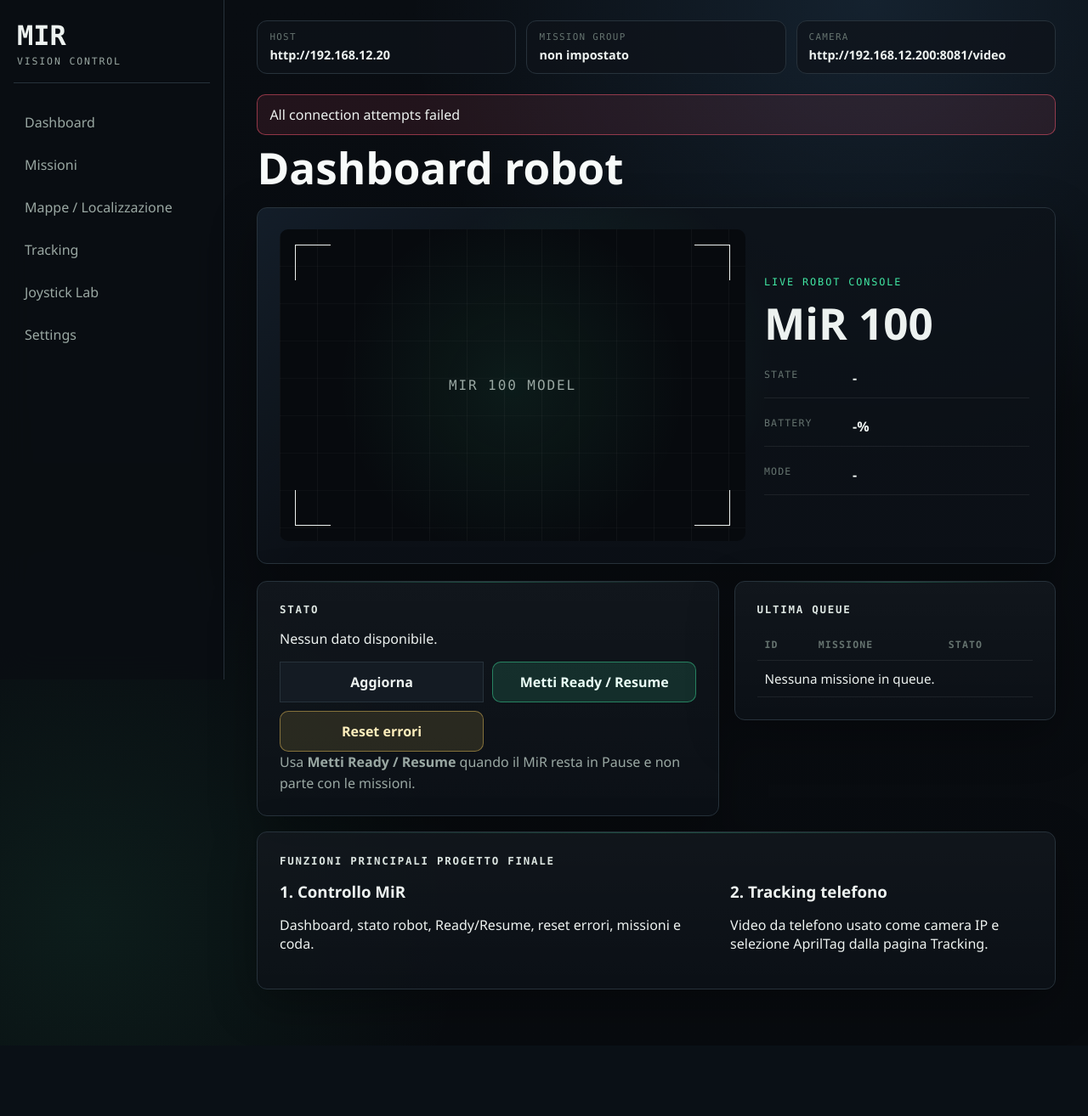
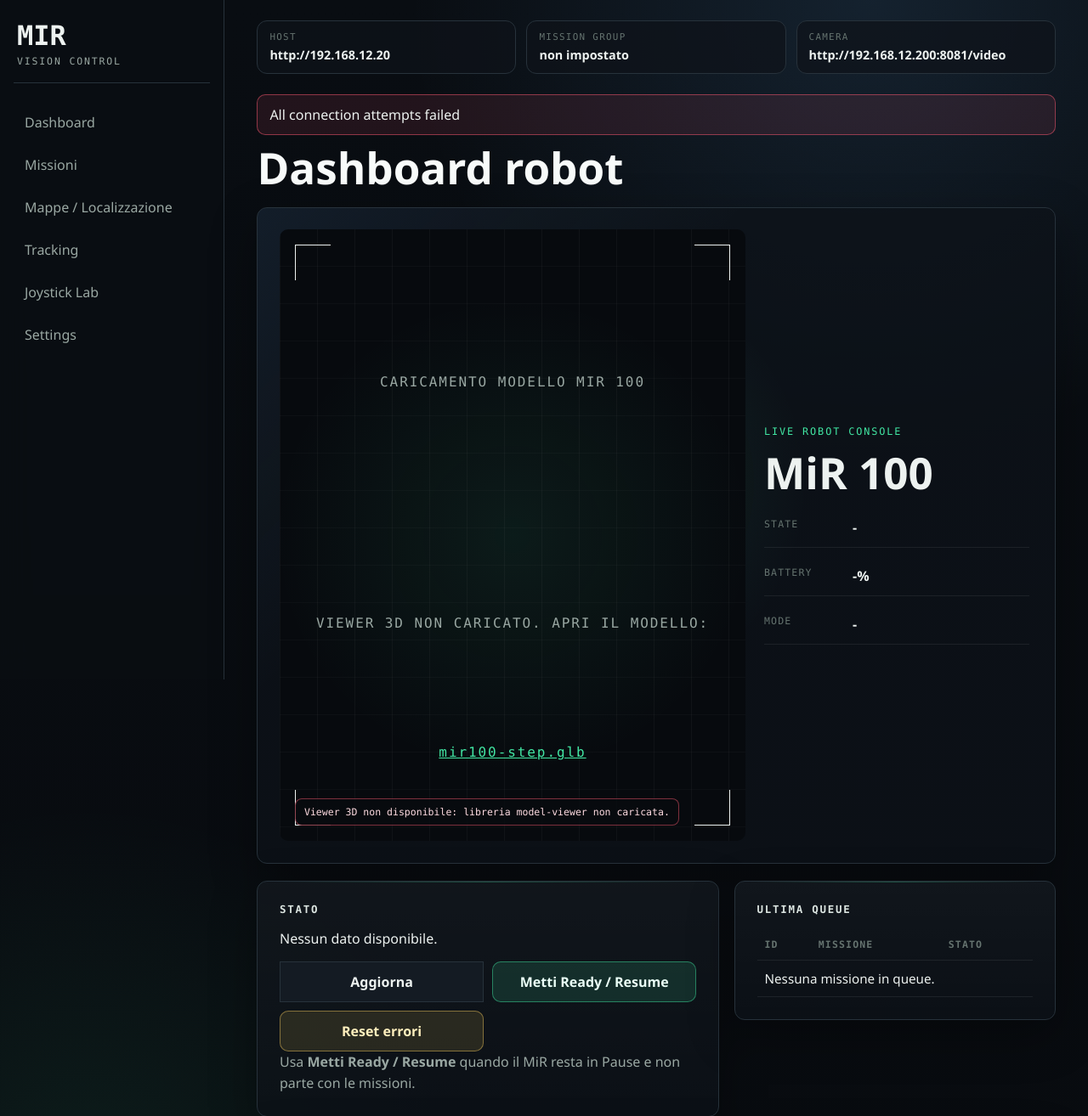
Before and after one commit to tommasoR07/mirTelecamera, a FastAPI app: page / in a window 1280 px wide. Shown: the top 1314 px of the page at 85% size. Before the commit the page ends 1165 px from the top, so only its background shows below. Run offline with FastAPI, Linux system fonts and the light colour scheme; data comes from the database, SQL or seed files in the repository; data that the repository does not hold is empty; some libraries are stand-ins or nearby versions.

Commit message:
Add total reset and model viewer status handling

```diff
--- a/mirbundle_v3/app/main.py
+++ b/mirbundle_v3/app/main.py
@@ -357,6 +357,11 @@ class _StreamFrameCache:
     def stop(self) -> None:
         with self.lock:
             self._stop_locked()
+            self.url = ''
+            self.jpeg = None
+            self.last_frame_ts = 0.0
+            self.frame_id = 0
+            self.last_error = ''
 
     def _loop(self, url: str) -> None:
         cv2, _ = _load_cv2()
@@ -644,6 +649,12 @@ async def tracking_stop():
     return {'ok': True, 'message': 'Stop tracking gestito via joystick ROSBridge dal browser.'}
 
 
+@app.post('/api/tracking/reset')
+async def tracking_reset():
+    _STREAM_FRAME_CACHE.stop()
+    return {'ok': True, 'message': 'Tracking e cache camera resettati'}
+
+
 @app.get('/health')
 def health():
     return {'ok': True}
--- a/mirbundle_v3/app/static/style.css
+++ b/mirbundle_v3/app/static/style.css
@@ -233,15 +233,47 @@ model-viewer {
   background: transparent;
 }
 
+model-viewer:not(:defined) {
+  display: grid;
+  place-items: center;
+}
+
 .robot-fallback {
   display: grid;
   place-items: center;
+  padding: 28px;
   height: 100%;
   min-height: 360px;
   color: var(--muted);
   font-family: var(--mono);
   letter-spacing: .12em;
+  line-height: 1.6;
+  text-align: center;
   text-transform: uppercase;
+}
+
+.robot-fallback a {
+  color: var(--accent);
+  text-transform: none;
+}
+
+.robot-model-status {
+  position: absolute;
+  left: 18px;
+  bottom: 18px;
+  z-index: 4;
+  padding: 8px 10px;
+  border: 1px solid rgba(66,232,164,.28);
+  border-radius: 8px;
+  background: rgba(8, 11, 15, .82);
+  color: var(--muted);
+  font-family: var(--mono);
+  font-size: .72rem;
+}
+
+.robot-model-status.error {
+  border-color: rgba(255,91,114,.48);
+  color: #ffdce2;
 }
 
 .hud-frame {
--- a/mirbundle_v3/app/templates/base.html
+++ b/mirbundle_v3/app/templates/base.html
@@ -4,7 +4,7 @@
   <meta charset="utf-8">
   <meta name="viewport" content="width=device-width, initial-scale=1">
   <title>{% block title %}MiR Tracking System{% endblock %}</title>
-  <link rel="stylesheet" href="/static/style.css?v=modern-cockpit-4">
+  <link rel="stylesheet" href="/static/style.css?v=modern-cockpit-5">
 </head>
 <body>
   <aside class="sidebar">
--- a/mirbundle_v3/app/templates/dashboard.html
+++ b/mirbundle_v3/app/templates/dashboard.html
@@ -6,19 +6,22 @@
 <section class="robot-hero">
   <div class="robot-viewport">
     <model-viewer
+      id="mirModelViewer"
       src="/static/models/mir100-step.glb"
       camera-controls
       auto-rotate
       rotation-per-second="18deg"
       shadow-intensity="0.65"
       exposure="0.95"
-      camera-orbit="35deg 64deg 4.6m"
-      field-of-view="32deg"
+      camera-orbit="35deg 60deg auto"
+      field-of-view="38deg"
       interaction-prompt="none"
       aria-label="Modello 3D MiR 100"
     >
-      <div class="robot-fallback" slot="poster">MiR 100 model</div>
+      <div class="robot-fallback" slot="poster">Caricamento modello MiR 100</div>
+      <div class="robot-fallback">Viewer 3D non caricato. Apri il modello: <a href="/static/models/mir100-step.glb">mir100-step.glb</a></div>
     </model-viewer>
+    <div class="robot-model-status" id="mirModelStatus">Inizializzazione viewer 3D...</div>
     <div class="hud-frame" aria-hidden="true">
       <span></span><span></span><span></span><span></span>
     </div>
@@ -93,5 +96,28 @@
     </div>
   </div>
 </section>
-<script type="module" src="https://unpkg.com/@google/model-viewer/dist/model-viewer.min.js"></script>
+<script type="module" src="https://unpkg.com/@google/model-viewer@4.1.0/dist/model-viewer.min.js"></script>
+<script>
+  window.addEventListener('DOMContentLoaded', () => {
+    const viewer = document.getElementById('mirModelViewer');
+    const status = document.getElementById('mirModelStatus');
+    if (!viewer || !status) return;
+    const failTimer = window.setTimeout(() => {
+      if (!customElements.get('model-viewer')) {
+        status.textContent = 'Viewer 3D non disponibile: libreria model-viewer non caricata.';
+        status.classList.add('error');
+      }
+    }, 2400);
+    viewer.addEventListener('load', () => {
+      window.clearTimeout(failTimer);
+      status.textContent = 'Modello 3D caricato';
+      status.classList.remove('error');
+    });
+    viewer.addEventListener('error', () => {
+      window.clearTimeout(failTimer);
+      status.textContent = 'Errore caricamento GLB';
+      status.classList.add('error');
+    });
+  });
+</script>
 {% endblock %}
--- a/mirbundle_v3/app/templates/tracking.html
+++ b/mirbundle_v3/app/templates/tracking.html
@@ -19,6 +19,7 @@
         <button class="btn success" id="startTagFollowBtn" type="button">Segui con PID</button>
         <button class="btn warn" id="stopFollowBtn" type="button">Stop follow</button>
         <button class="btn ghost" id="clearTargetBtn" type="button">Rimuovi target</button>
+        <button class="btn danger" id="totalResetBtn" type="button">Total reset</button>
       </div>
     </div>
     <div class="video-wrap">
@@ -72,5 +73,5 @@
   </section>
 </div>
 
-<script src="/static/tracking.js?v=pid-rosbridge-8"></script>
+<script src="/static/tracking.js?v=pid-rosbridge-9"></script>
 {% endblock %}
```
Also changed, not shown: mirbundle_v3/app/static/tracking.js (+35 -0 lines).
